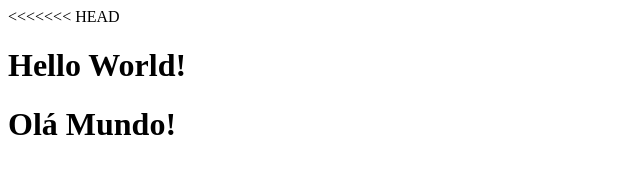
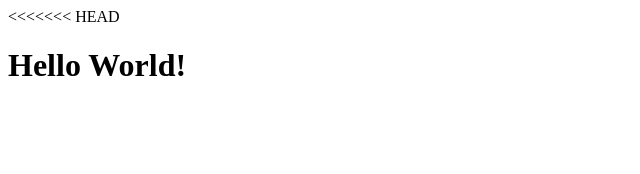
Before and after one commit to Enactus-UFRA-LandingPage/EnactusUFRA-LandingPage, a website: page index.html in a window 1280 px wide. Shown: the whole page, without its empty margins (0-640 px from the left). Drawn offline with Linux system fonts and the light colour scheme.

Commit message:
testando user

```diff
--- a/index.html
+++ b/index.html
@@ -8,6 +8,5 @@
 </head>
 <body>
     <h1>Hello World!</h1>
-    <h1>Olá Mundo!</h1>
 </body>
 </html>
```
